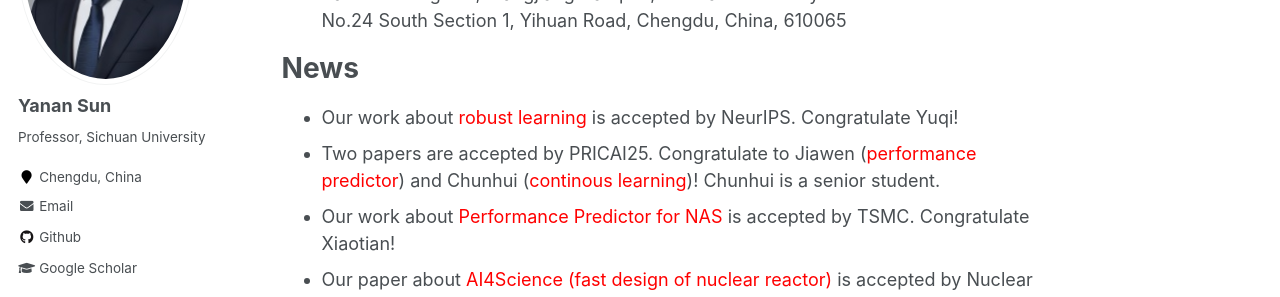
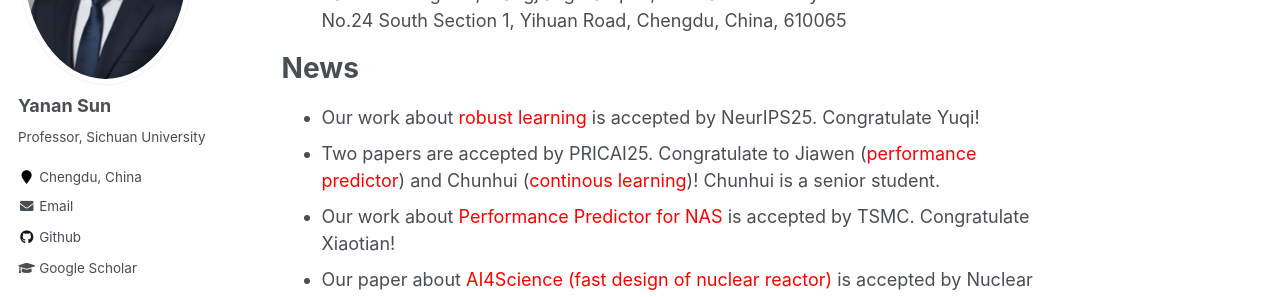
Before and after one commit to yn-sun/yn-sun.github.io, a Jekyll site: the page built from _pages/about.md, in a window 1280 px wide and 900 px high. Shown: the part 270-567 px from the top of the window. Built offline with Jekyll 4.4.1, drawn with Linux system fonts in a browser that asks for light colours; comment, search, counter and statistics services are not loaded.

Commit message:
Update about.md

```diff
--- a/_pages/about.md
+++ b/_pages/about.md
@@ -15,7 +15,7 @@
 
 News
 ======
-* Our work about <span style="color: #FF0000">robust learning</span> is accepted by NeurIPS. Congratulate Yuqi!
+* Our work about <span style="color: #FF0000">robust learning</span> is accepted by NeurIPS25. Congratulate Yuqi!
 * Two papers are accepted by PRICAI25. Congratulate to Jiawen (<span style="color: #FF0000">performance predictor</span>) and Chunhui (<span style="color: #FF0000">continous learning</span>)! Chunhui is a senior student.
 * Our work about <span style="color: #FF0000">Performance Predictor for NAS</span> is accepted by TSMC. Congratulate Xiaotian!
 * Our paper about <span style="color: #FF0000">AI4Science (fast design of nuclear reactor)</span> is accepted by Nuclear Engineering and Design. Congratulate Minxiao!
```
